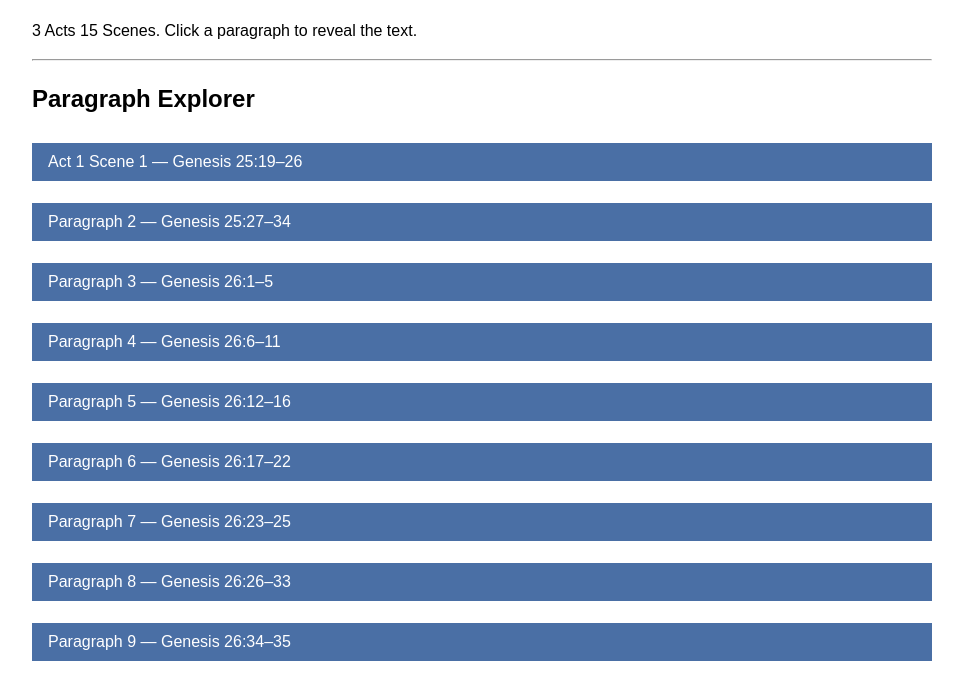
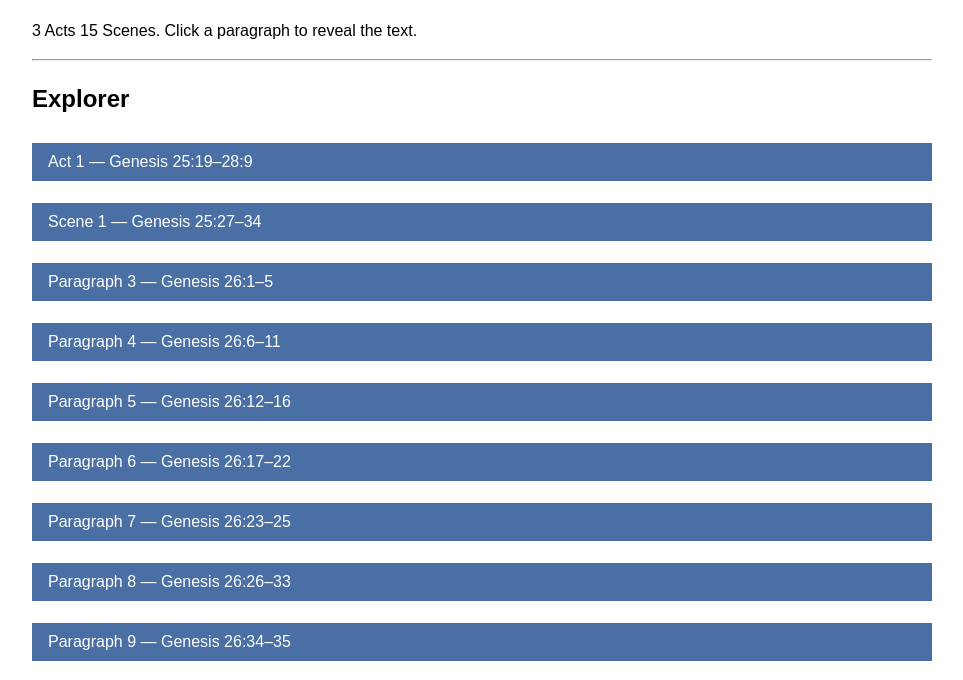
Before and after one commit to ericcandel710-art/genesis-paragraph-explorer, a plain HTML site: page index.html in a window 1280 px wide. Shown: the part 92-772 px from the top of the page, without its empty margins (158-1121 px from the left). Drawn offline with Linux system fonts and the light colour scheme.

Commit message:
Update headings and button labels in index.html

```diff
--- a/index.html
+++ b/index.html
@@ -61,20 +61,20 @@ function toggle(id) {
 
 <hr>
 
-<h2>Paragraph Explorer</h2>
+<h2>Explorer</h2>
 
 <!-- BEGIN PARAGRAPHS -->
 
 <!-- I will now generate all 64 buttons -->
 
 <!-- Paragraph 1 -->
-<button onclick="toggle('p1')">Act 1 Scene 1 — Genesis 25:19–26</button>
+<button onclick="toggle('p1')">Act 1 — Genesis 25:19–28:9</button>
 <div id="p1" class="content"><span style="color: blue;">Now these are the records of the generations of Isaac</span>
-  Now these are the records of the generations of Isaac, Abraham’s son: Abraham fathered Isaac; and Isaac was forty years old when he took Rebekah, the daughter of Bethuel the Aramean of Paddan-aram, the sister of Laban the Aramean, to be his wife. Isaac prayed to the LORD on behalf of his wife, because she was unable to have children; and the LORD answered him, and his wife Rebekah conceived. But the children struggled together within her; and she said, “If it is so, why am I in this condition?” So she went to inquire of the LORD. And the LORD said to her, “Two nations are in your womb; And two peoples will be separated from your body; And one people will be stronger than the other; And the older will serve the younger.” When her days leading to the delivery were at an end, behold, there were twins in her womb. Now the first came out red, all over like a hairy garment; and they named him Esau. Afterward his brother came out with his hand holding on to Esau’s heel, so he was named Jacob; and Isaac was sixty years old when she gave birth to them.
+
 </div>
 
 <!-- Paragraph 2 -->
-<button onclick="toggle('p2')">Paragraph 2 — Genesis 25:27–34</button>
+<button onclick="toggle('p2')">Scene 1 — Genesis 25:27–34</button>
 <div id="p2" class="content"></div>
 
 <!-- Paragraph 3 -->
```
